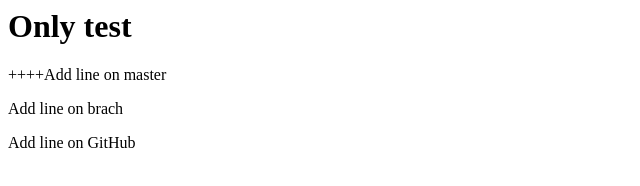
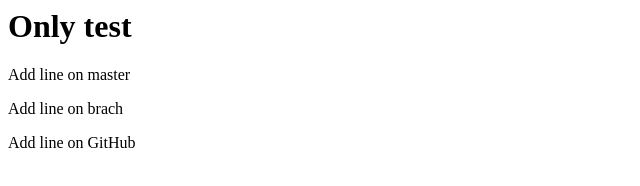
Before and after one commit to wmncastro/gitAppToLearn, a plain HTML site: page index.html in a window 1280 px wide. Shown: the full height of the page, 0-640 px from the left. Drawn offline with Linux system fonts and the light colour scheme.

Commit message:
removed characteres

```diff
--- a/index.html
+++ b/index.html
@@ -2,7 +2,7 @@
 <head></head>
 <body>
 <h1>Only test</h1>
-<p>++++Add line on master</p>
+<p>Add line on master</p>
 <p>Add line on brach<p>
 <p>Add line on GitHub<p>
 </body>
```
